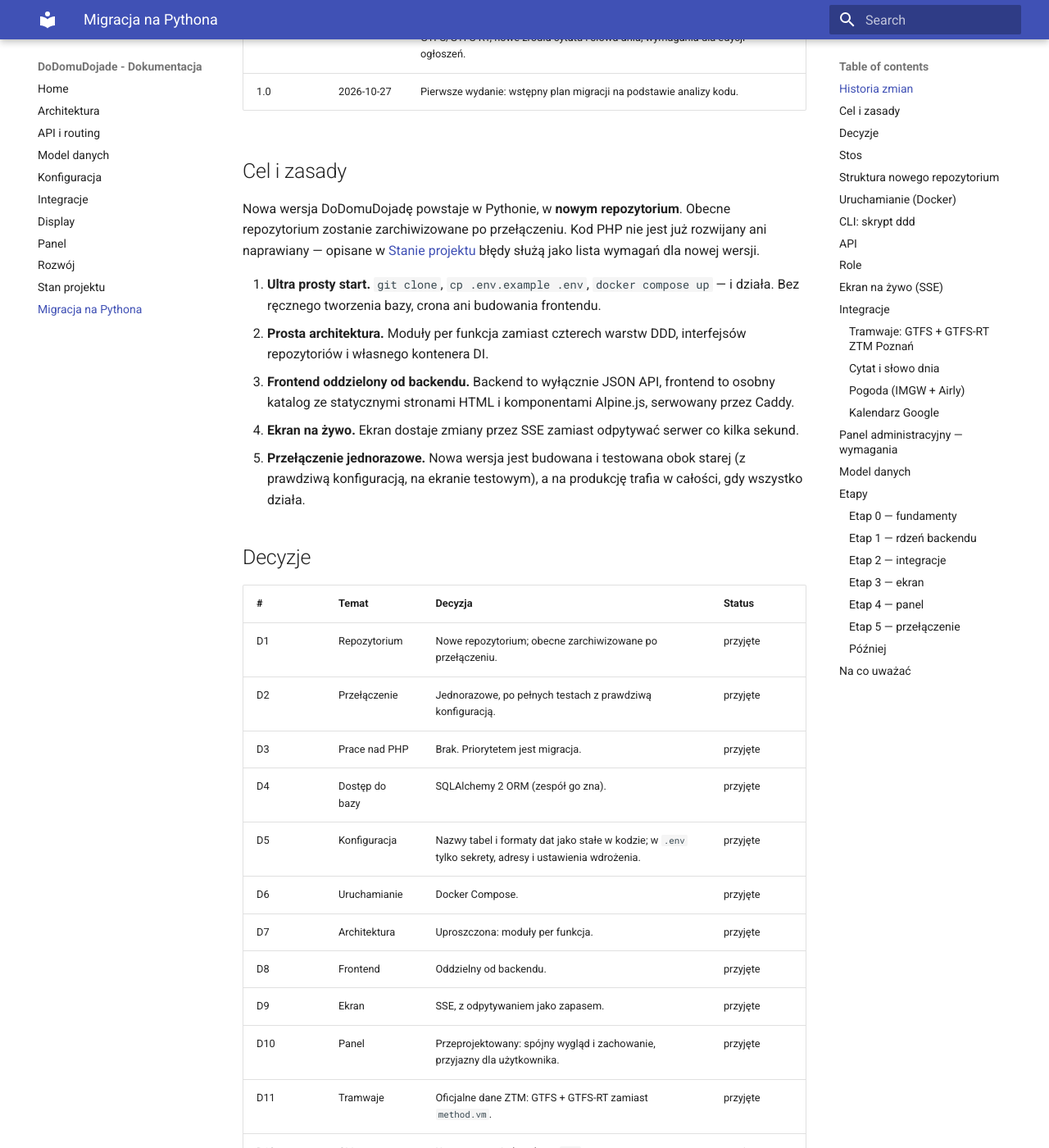
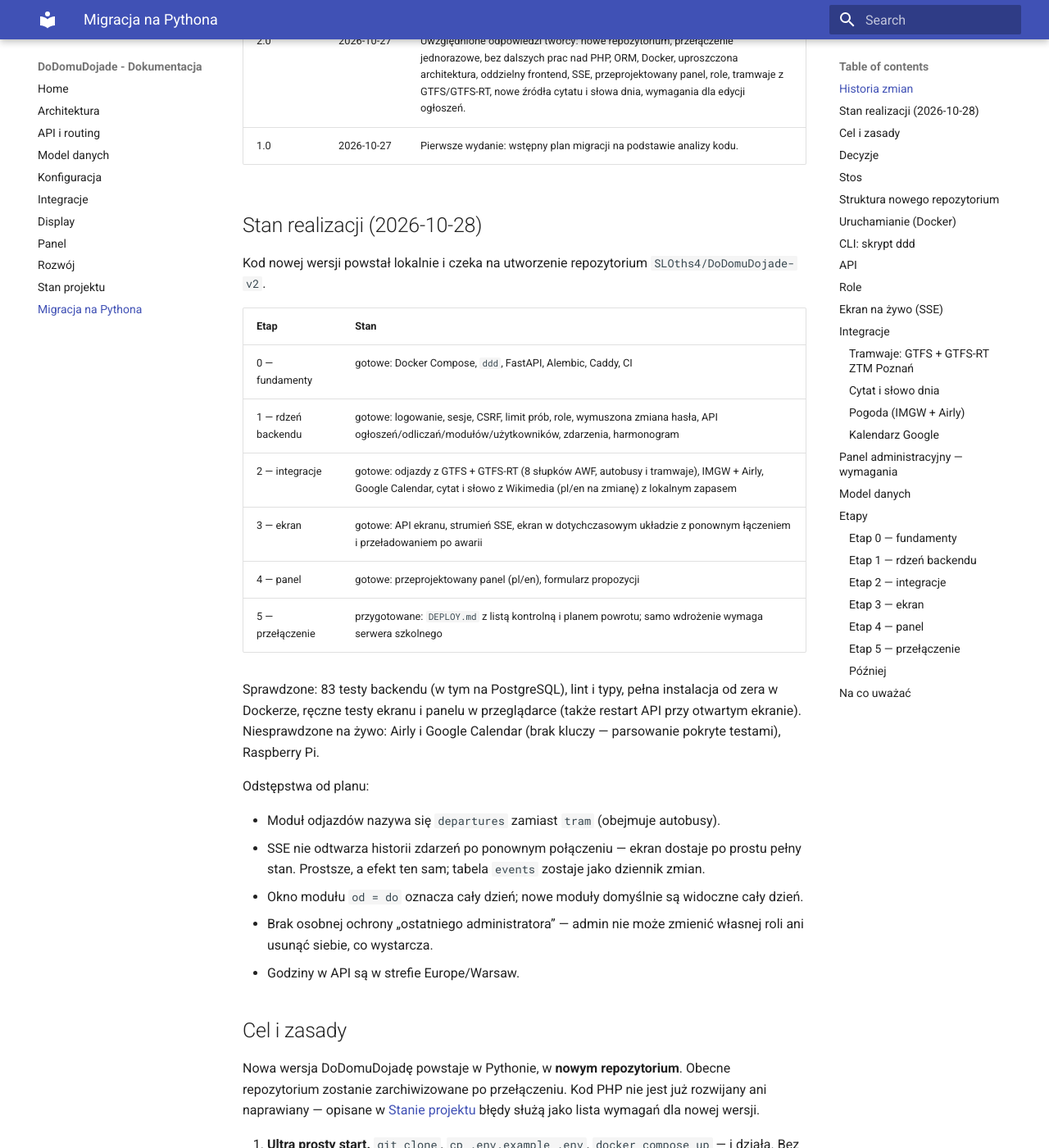
Before and after one commit to SLOths4/DoDomuDojade, an MkDocs documentation site: the page built from resources/docs/python-migration.md, in a window 1280 px wide and 1400 px high, scrolled down 615 px. Shown: the whole window at 82% size. Built offline with MkDocs 1.6.1 and Material for MkDocs 9.7.7, drawn with Linux system fonts in a browser that asks for light colours; some of the changed text lies outside the part shown.

Commit message:
Record implementation status in migration plan (v2.4)
Stages 0-5 of the Python rewrite are built and tested locally and wait
for the new repository; note what was verified and where the
implementation deviates from the plan.

Co-Authored-By: Claude Opus 5.5 <noreply@anthropic.com>

```diff
--- a/resources/docs/python-migration.md
+++ b/resources/docs/python-migration.md
@@ -4,11 +4,35 @@
 
 | Wersja | Data | Zmiany |
 |---|---|---|
+| 2.4 | 2026-10-28 | Stan realizacji: etapy 0–5 zrobione lokalnie w `DoDomuDojade-v2` (czeka na utworzenie repozytorium); odstępstwa od planu. |
 | 2.3 | 2026-10-28 | Przyjęte: Alpine.js, panel po polsku i angielsku, nazwa repozytorium `DoDomuDojade-v2`. |
 | 2.2 | 2026-10-27 | Odpowiedzi twórcy na pytania otwarte: ekran na Raspberry Pi 4 z Firefoksem, serwer w szkole tylko w sieci wewnętrznej, start z czystą bazą (bez importu danych), osobne repozytorium w `SLOths4` z tą samą licencją, ekran bez zmian i tylko po polsku. Odjazdy autobusów i tramwajów ze wszystkich 8 słupków AWF. Cytat i słowo z projektów Wikimedia, na zmianę po polsku i angielsku. Frontend na Alpine.js zamiast Vue. |
 | 2.1 | 2026-10-27 | Dostosowanie do nowego `main`: K1–K3 naprawione w PHP; import uwzględnia tabelę `event`, `must_change_password` i stare kolumny `announcement.date`; wymaganie wymuszonej zmiany hasła z blokadą innych akcji do czasu zmiany. |
 | 2.0 | 2026-10-27 | Uwzględnione odpowiedzi twórcy: nowe repozytorium, przełączenie jednorazowe, bez dalszych prac nad PHP, ORM, Docker, uproszczona architektura, oddzielny frontend, SSE, przeprojektowany panel, role, tramwaje z GTFS/GTFS-RT, nowe źródła cytatu i słowa dnia, wymagania dla edycji ogłoszeń. |
 | 1.0 | 2026-10-27 | Pierwsze wydanie: wstępny plan migracji na podstawie analizy kodu. |
+
+## Stan realizacji (2026-10-28)
+
+Kod nowej wersji powstał lokalnie i czeka na utworzenie repozytorium `SLOths4/DoDomuDojade-v2`.
+
+| Etap | Stan |
+|---|---|
+| 0 — fundamenty | gotowe: Docker Compose, `ddd`, FastAPI, Alembic, Caddy, CI |
+| 1 — rdzeń backendu | gotowe: logowanie, sesje, CSRF, limit prób, role, wymuszona zmiana hasła, API ogłoszeń/odliczań/modułów/użytkowników, zdarzenia, harmonogram |
+| 2 — integracje | gotowe: odjazdy z GTFS + GTFS-RT (8 słupków AWF, autobusy i tramwaje), IMGW + Airly, Google Calendar, cytat i słowo z Wikimedia (pl/en na zmianę) z lokalnym zapasem |
+| 3 — ekran | gotowe: API ekranu, strumień SSE, ekran w dotychczasowym układzie z ponownym łączeniem i przeładowaniem po awarii |
+| 4 — panel | gotowe: przeprojektowany panel (pl/en), formularz propozycji |
+| 5 — przełączenie | przygotowane: `DEPLOY.md` z listą kontrolną i planem powrotu; samo wdrożenie wymaga serwera szkolnego |
+
+Sprawdzone: 83 testy backendu (w tym na PostgreSQL), lint i typy, pełna instalacja od zera w Dockerze, ręczne testy ekranu i panelu w przeglądarce (także restart API przy otwartym ekranie). Niesprawdzone na żywo: Airly i Google Calendar (brak kluczy — parsowanie pokryte testami), Raspberry Pi.
+
+Odstępstwa od planu:
+
+- Moduł odjazdów nazywa się `departures` zamiast `tram` (obejmuje autobusy).
+- SSE nie odtwarza historii zdarzeń po ponownym połączeniu — ekran dostaje po prostu pełny stan. Prostsze, a efekt ten sam; tabela `events` zostaje jako dziennik zmian.
+- Okno modułu `od = do` oznacza cały dzień; nowe moduły domyślnie są widoczne cały dzień.
+- Brak osobnej ochrony „ostatniego administratora” — admin nie może zmienić własnej roli ani usunąć siebie, co wystarcza.
+- Godziny w API są w strefie Europe/Warsaw.
 
 ## Cel i zasady
 
```
